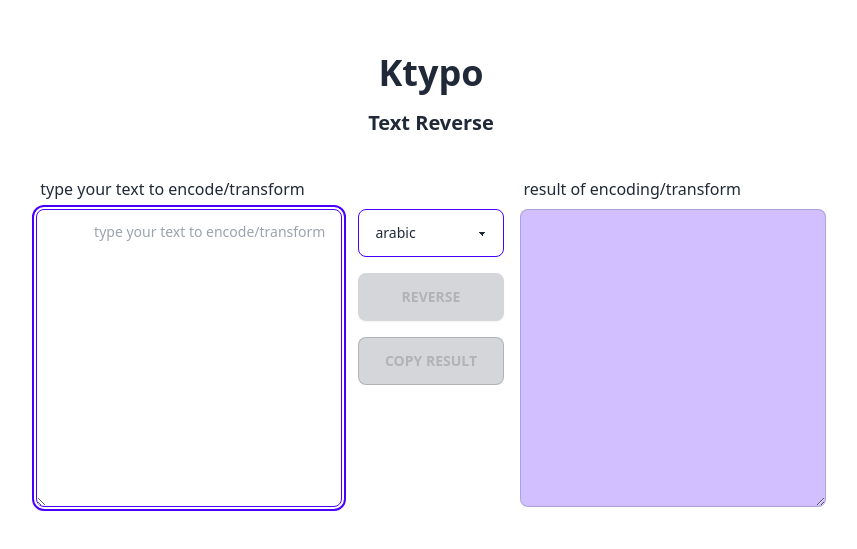
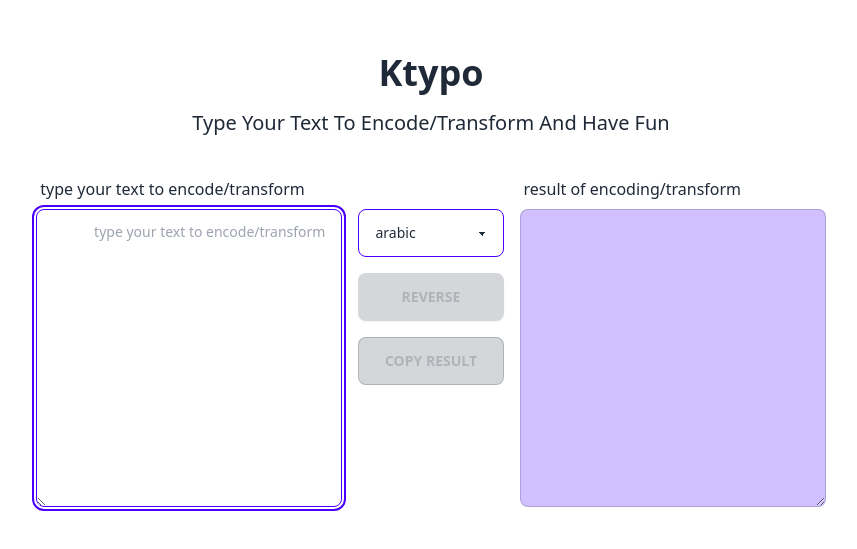
Before and after one commit to mohssineAboutaj/ktypo, a Vue app: page / in a window 1280 px wide. Shown: the part 133-682 px from the top of the page, without its empty margins (209-1066 px from the left). Built offline with nearby package versions, Linux system fonts and the light colour scheme.

Commit message:
fix(UI): layout issues

```diff
--- a/package.json
+++ b/package.json
@@ -1,6 +1,6 @@
 {
   "name": "ktypo",
-  "version": "0.7.0",
+  "version": "0.7.1",
   "description": "A fun project to transform text between arabic/english keyboard layouts",
   "private": true,
   "scripts": {
--- a/src/App.vue
+++ b/src/App.vue
@@ -1,12 +1,14 @@
 <template>
   <main
-    class="container mx-auto pt-16 h-screen flex justify-center items-center"
+    class="container mx-auto pt-16 min-h-screen flex justify-center items-center"
   >
     <div class="card md:w-4/6">
       <h1 class="card-title capitalize mx-auto font-black text-4xl mb-4">
         {{ title }}
       </h1>
-      <h3 class="card-title capitalize mx-auto">{{ subtitle }}</h3>
+      <h3 class="card-title capitalize mx-auto font-normal text-center">
+        {{ subtitle }}
+      </h3>
       <div class="card-body">
         <div class="grid grid-cols-5 gap-y-8 gap-x-4">
           <div class="col-span-5 md:col-span-2">
@@ -79,7 +81,7 @@ import { useClipboard } from "@vueuse/core"
 // data
 /// static
 const title = require("../package.json").name
-const subtitle = "text reverse"
+const subtitle = "type your text to encode/transform and have fun"
 const contentTxt = {
   text: {
     label: "type your text to encode/transform",
```
